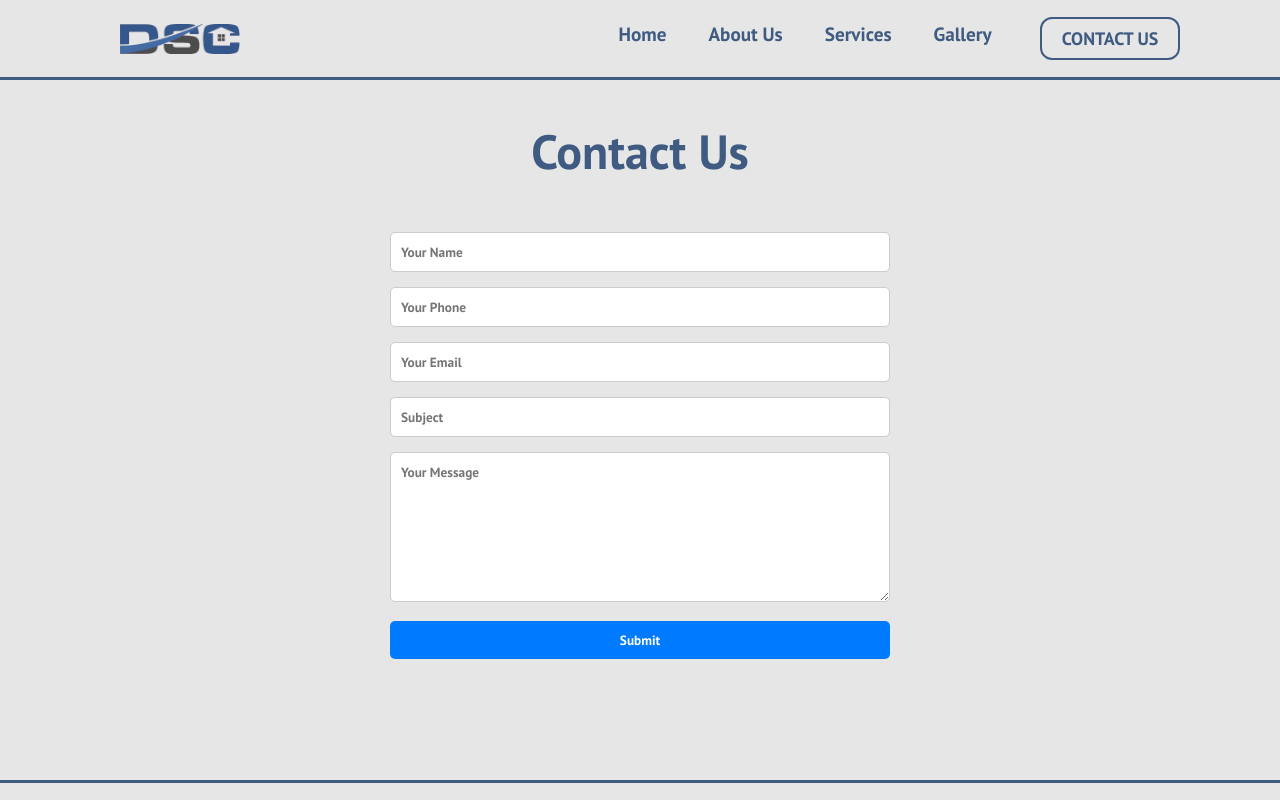
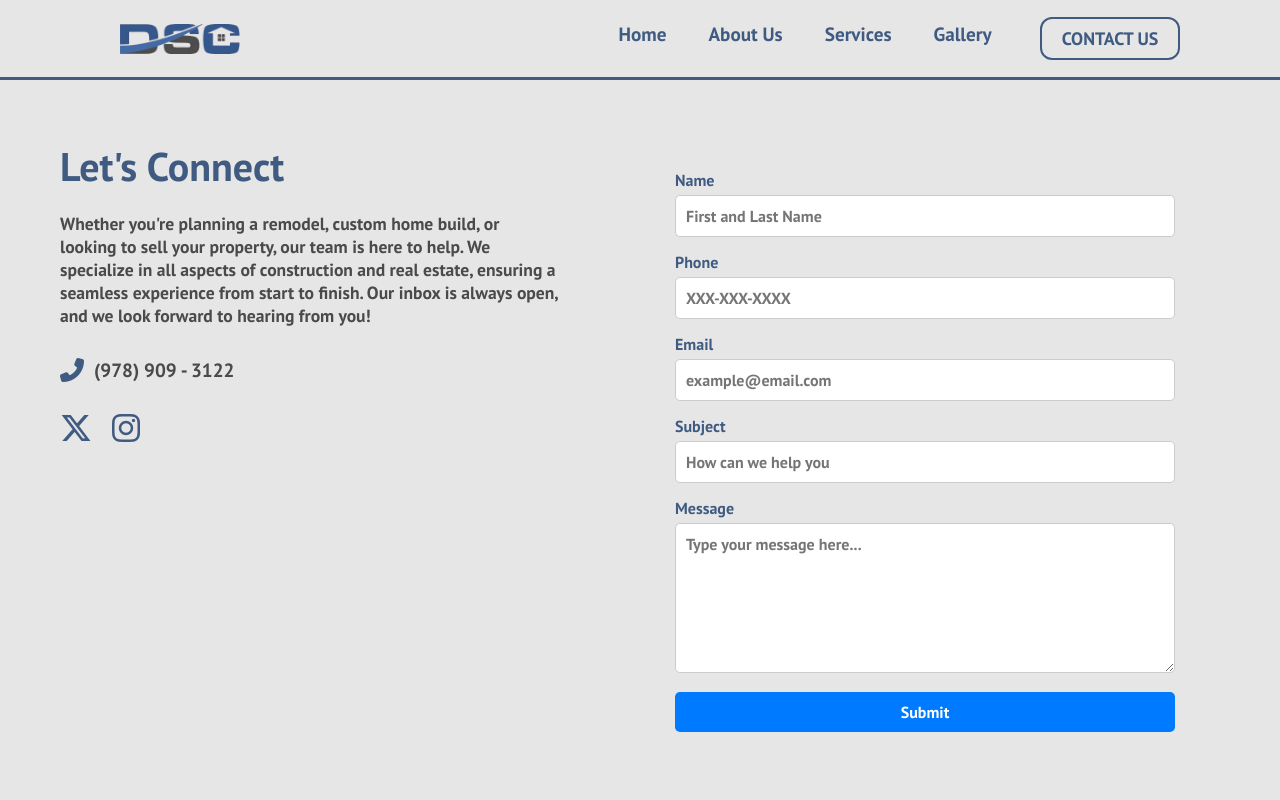
Before and after one commit to dugganm24/DSC_Website, a React (Create React App) app: page /contact-us in a window 1280 px wide. Shown: the top 800 px of the page. Built offline with nearby package versions, Linux system fonts and the light colour scheme.

Commit message:
updated contact page

```diff
--- a/src/App.css
+++ b/src/App.css
@@ -11,14 +11,15 @@
   .gallery,
   .contact-us {
     display: flex;
-    height: 90vh;
+    flex-direction: column;
     align-items: center;
     justify-content: center;
+    padding: 60px 20px; /* Use padding instead of fixed height */
     font-size: 3rem;
   }
 
+
   .services {
-    /*background-image: url('/public/images/img1.jpeg');*/
     background-position: center;
     background-size: cover;
     background-repeat: no-repeat;
@@ -27,7 +28,6 @@
   }
 
   .about-us {
-    /*background-image: url('/public/images/img2.jpeg');*/
     background-position: center;
     background-size: fill;
     background-repeat: no-repeat;
@@ -36,7 +36,6 @@
   }
 
   .gallery {
-   /* background-image: url('/public/images/img3.jpeg'); */
     background-position: center;
     background-size: cover;
     background-repeat: no-repeat;
@@ -51,3 +50,19 @@
     color: #010101;
     font-size: 100px;
   }
+
+  html, body {
+    height: 100%;
+    margin: 0;
+    padding: 0;
+  }
+
+  .page-wrapper {
+    display: flex;
+    flex-direction: column;
+    min-height: 100vh;
+  }
+
+  .main-content {
+    flex: 1;
+  }
--- a/src/App.js
+++ b/src/App.js
@@ -11,20 +11,23 @@ import ContactUs from './components/pages/ContactUs';
 
 function App() {
   return (
-    <>
+    <div className="page-wrapper">
       <Router>
         <Navbar />
+        <main className="main-content">
           <Routes>
-      <Route path='/' exact Component={Home}/>
-      <Route path='/about-us' Component={AboutUs} />
-      <Route path='/services' Component={Services} />
-      <Route path='/gallery' Component={Gallery} />
-      <Route path='/contact-us' Component={ContactUs} />
+            <Route path="/" exact Component={Home} />
+            <Route path="/about-us" Component={AboutUs} />
+            <Route path="/services" Component={Services} />
+            <Route path="/gallery" Component={Gallery} />
+            <Route path="/contact-us" Component={ContactUs} />
           </Routes>
+        </main>
         <Footer />
       </Router>
-    </>
+    </div>
   );
 }
 
+
 export default App;
--- a/src/components/Footer.css
+++ b/src/components/Footer.css
@@ -14,7 +14,7 @@ footer {
   }
 
   .llc-info {
-    margin-bottom: 10px; /* Add some space between LLC info and social links */
+    margin-bottom: 10px;
   }
 
   .social-links a {
@@ -24,7 +24,7 @@ footer {
   }
 
   .social-links a:hover {
-    color: #55acee; /* Twitter color */
+    opacity: 0.7;
   }
 
   .social-links a i {
--- a/src/components/pages/ContactForm.css
+++ b/src/components/pages/ContactForm.css
@@ -3,11 +3,18 @@
 .contact-form-container {
     max-width: 500px;
     margin: 0 auto;
-    background-color: #e6e6e6;
+    background-color: transparent;
   }
 
   .contact-form-container h2 {
     text-align: center;
+  }
+
+  .contact-form-container label {
+    display: block;
+    margin-bottom: 5px;
+    font-weight: bold;
+    color: #3f5b81;
   }
 
   .form-group {
@@ -43,8 +50,6 @@
     background-color: #0056b3;
   }
 
-  /* ContactUs.css */
-
   .contact-us-container {
     max-width: 800px;
     margin: 0 auto;
--- a/src/components/pages/ContactForm.js
+++ b/src/components/pages/ContactForm.js
@@ -16,9 +16,7 @@ const ContactForm = () => {
 
   const handleSubmit = (e) => {
     e.preventDefault();
-    // Handle form submission, e.g., send data to backend
     console.log(formData);
-    // Reset form after submission
     setFormData({
       name: '',
       phone: '',
@@ -32,51 +30,61 @@ const ContactForm = () => {
     <div className="contact-form-container">
       <form onSubmit={handleSubmit}>
         <div className="form-group">
+          <label htmlFor="name">Name</label>
           <input
+            id="name"
             type="text"
             name="name"
             value={formData.name}
             onChange={handleChange}
-            placeholder="Your Name"
+            placeholder="First and Last Name"
             required
           />
         </div>
         <div className="form-group">
+          <label htmlFor="phone">Phone</label>
           <input
+            id="phone"
             type="tel"
             name="phone"
             value={formData.phone}
             onChange={handleChange}
-            placeholder="Your Phone"
+            placeholder="XXX-XXX-XXXX"
             required
           />
         </div>
         <div className="form-group">
+          <label htmlFor="email">Email</label>
           <input
+            id="email"
             type="email"
             name="email"
             value={formData.email}
             onChange={handleChange}
-            placeholder="Your Email"
+            placeholder="example@email.com"
             required
           />
         </div>
         <div className="form-group">
+          <label htmlFor="subject">Subject</label>
           <input
+            id="subject"
             type="text"
             name="subject"
             value={formData.subject}
             onChange={handleChange}
-            placeholder="Subject"
+            placeholder="How can we help you"
             required
           />
         </div>
         <div className="form-group">
+          <label htmlFor="message">Message</label>
           <textarea
+            id="message"
             name="message"
             value={formData.message}
             onChange={handleChange}
-            placeholder="Your Message"
+            placeholder="Type your message here..."
             required
           ></textarea>
         </div>
--- a/src/components/pages/ContactUs.css
+++ b/src/components/pages/ContactUs.css
@@ -1,31 +1,98 @@
 /* ContactUs.css */
 
 .contact-us-wrapper {
-    background-color: #e6e6e6; /* Full-width background */
+  background-color: #e6e6e6;
   width: 100%;
+  height: 100vh;
+  display: flex;
+  align-items: flex-start;
+  justify-content: center;
+  padding-top: 20px;
 }
 
 .contact-us-container {
-    max-width: 800px;
-    margin: 0 auto;
-    padding: 20px;
-    background-color: #e6e6e6;
-    min-height: calc(100vh - 100px); /* Adjust height to fill available space, considering 100px for footer */
+  display: flex;
+  flex-direction: row;
+  max-width: 1200px;
+  width: 100%;
+  padding: 40px 20px;
+  gap: 40px;
 }
 
-  .contact-us-container h1 {
-    text-align: center;
+.left-content {
+  flex: 1;
+  display: flex;
+  flex-direction: column;
+  justify-content: flex-start;
   color: #3f5b81;
-    font-size: 3rem;
-    padding: 20px; /* Add padding for better spacing */
 }
 
-  .contact-us-form {
+.left-content h2 {
+  font-size: 2.5rem;
+  margin-bottom: 20px;
+}
+
+.left-content p {
+  font-size: 1.1rem;
+  color: #4a4a4a;
+  max-width: 500px;
+  margin-bottom: 30px;
+}
+
+.contact-info {
+  margin-bottom: 20px;
+  display: flex;
+  align-items: center;
+}
+
+.phone-info {
+  display: flex;
+  align-items: center;
+  font-size: 1.2rem;
+  color: #4a4a4a;
+}
+
+.phone-info i {
+  font-size: 1.5rem;
+  margin-right: 10px;
+  color: #3f5b81;
+}
+
+.phone-info span {
+  font-size: 1.2rem;
+  color: #4a4a4a;
+}
+
+.socials {
+  display: flex;
+  gap: 20px;
+  margin-top: 10px;
+  padding-left: 0;
+  align-items: center;
+}
+
+.socials i {
+  font-size: 2rem;
+  color: #3f5b81;
+  transition: opacity 0.3s ease;
+}
+
+.socials i:hover {
+  opacity: 0.7;
+}
+
+.right-form {
+  flex: 1;
+  background-color: #e6e6e6;
+  padding: 30px;
   border-radius: 10px;
+  justify-content: flex-start;
 }
 
 .contact-us-form h2 {
   margin-bottom: 20px;
+  color: #3f5b81;
+  text-align: left;
 }
 
 .contact-us-form .form-group {
@@ -40,6 +107,8 @@
   padding: 10px;
   border: 1px solid #ccc;
   border-radius: 5px;
+  font-size: 1rem;
+  box-sizing: border-box;
 }
 
 .contact-us-form textarea {
@@ -55,8 +124,21 @@
   border: none;
   border-radius: 5px;
   cursor: pointer;
+  font-size: 1rem;
 }
 
 .contact-us-form button[type="submit"]:hover {
   background-color: #0056b3;
 }
+
+/* Responsive */
+@media (max-width: 768px) {
+  .contact-us-container {
+      flex-direction: column;
+  }
+
+  .left-content,
+  .right-form {
+      width: 100%;
+  }
+}
--- a/src/components/pages/ContactUs.js
+++ b/src/components/pages/ContactUs.js
@@ -4,13 +4,37 @@ import './ContactUs.css';
 
 const ContactUs = () => {
   return (
-   <div className="contact-us-wrapper">
-   <div className="contact-us-container">
-      <h1>Contact Us</h1>
-      <div className="contact-us-form">
-        <ContactForm />
+    <div className="contact-us-wrapper">
+      <div className="contact-us-container">
+        <div className="left-content">
+          <h2>Let's Connect</h2>
+          <p>
+            Whether you're planning a remodel, custom home build, or looking to sell your property, our team is here to help.
+            We specialize in all aspects of construction and real estate, ensuring a seamless experience from start to finish.
+            Our inbox is always open, and we look forward to hearing from you!
+          </p>
+          <div className="contact-info">
+            <div className="phone-info">
+              <i className="fas fa-phone-alt"></i>
+              <span>(978) 909 - 3122</span>
+            </div>
+          </div>
+          <div className="socials">
+            <a href="https://x.com/Duggan_andSons" target="_blank" rel="noopener noreferrer">
+              <i className="fab fa-x-twitter"></i>
+            </a>
+            <a href="https://www.instagram.com/dugganandsons/" target="_blank" rel="noopener noreferrer">
+              <i className="fab fa-instagram"></i>
+            </a>
+          </div>
+        </div>
+
+        <div className="right-form">
+          <div className="contact-us-form">
+            <ContactForm />
+          </div>
+        </div>
       </div>
-    </div>
     </div>
   );
 };
```
Lines whose indentation alone changed are shown as unchanged.
